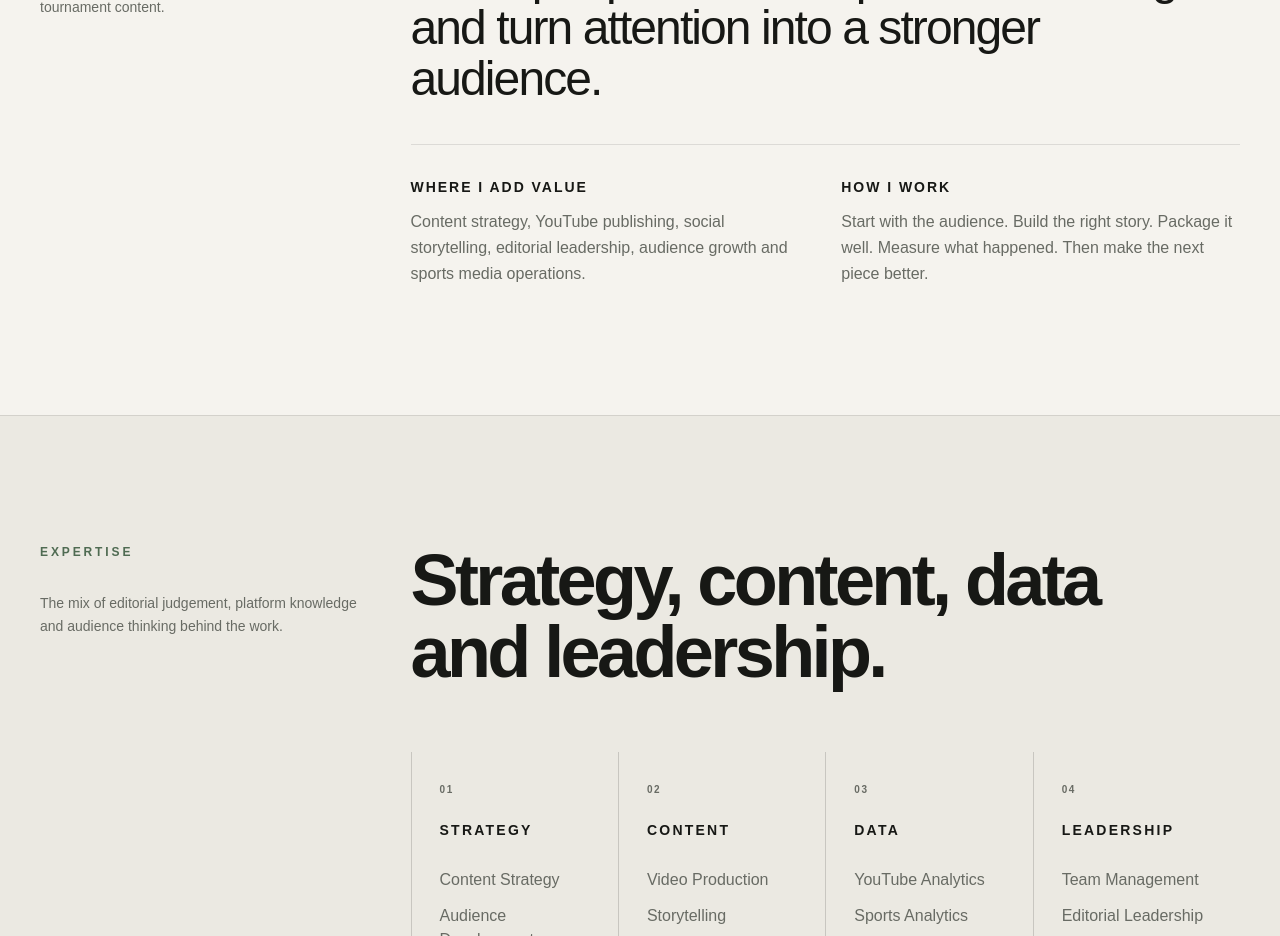
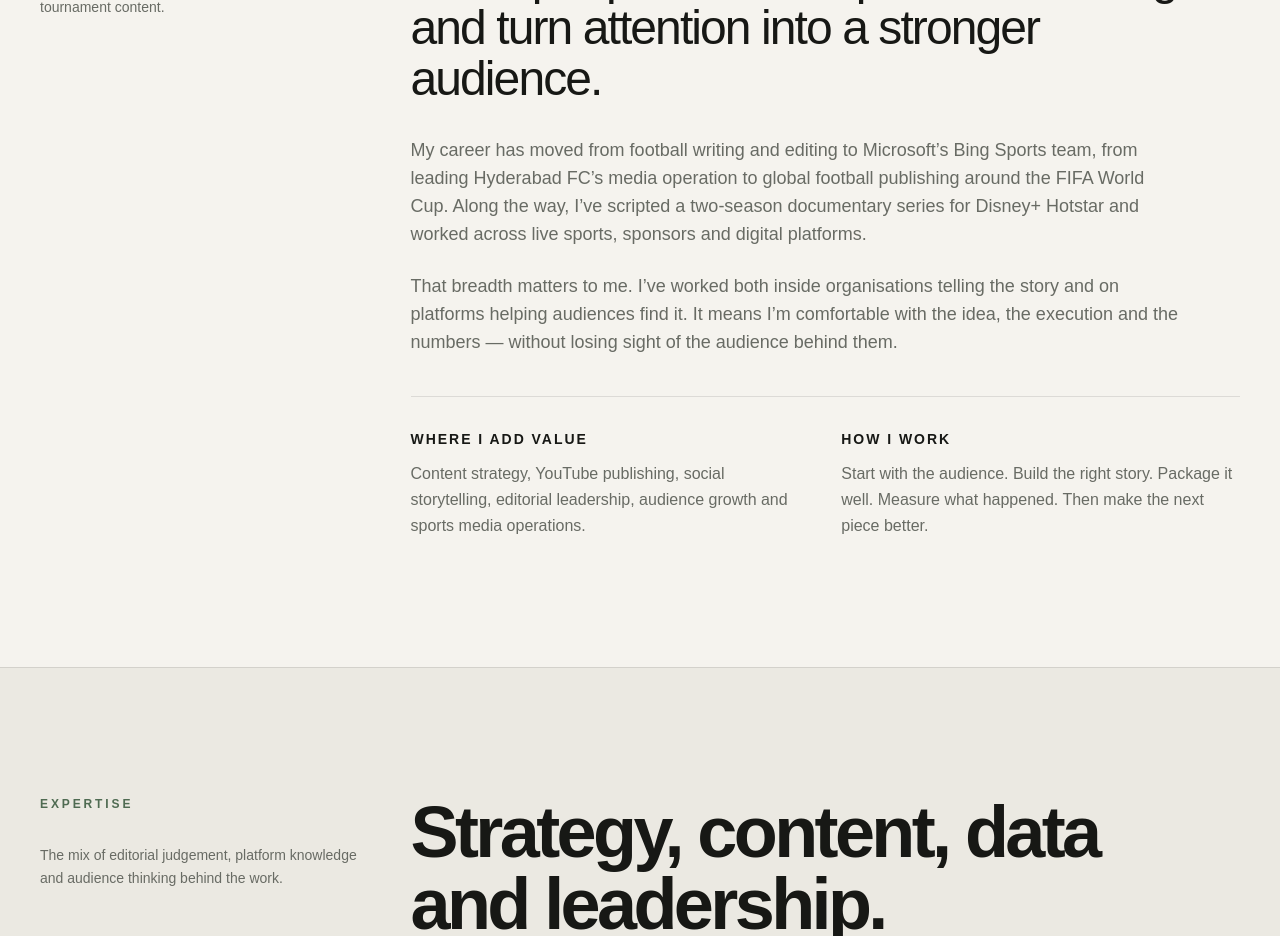
Before and after one commit to AakarshBot/aakars-portfolio-v2, a Next.js app: page / in a window 1280 px wide. Shown: the part 6220-7156 px from the top of the page. Built offline with nearby package versions, Linux system fonts and the light colour scheme.

Commit message:
refine: strengthen career breadth in about section

```diff
--- a/src/components/About.tsx
+++ b/src/components/About.tsx
@@ -12,6 +12,12 @@ export function About() {
       <div>
         <p className="max-w-5xl text-3xl font-medium leading-[1.05] tracking-[-0.04em] md:text-5xl">
           I build sports content that has a job to do: make people care, keep them watching and turn attention into a stronger audience.
+        </p>
+        <p className="mt-8 max-w-3xl text-base leading-7 text-[var(--muted)] md:text-lg">
+          My career has moved from football writing and editing to Microsoft’s Bing Sports team, from leading Hyderabad FC’s media operation to global football publishing around the FIFA World Cup. Along the way, I’ve scripted a two-season documentary series for Disney+ Hotstar and worked across live sports, sponsors and digital platforms.
+        </p>
+        <p className="mt-6 max-w-3xl text-base leading-7 text-[var(--muted)] md:text-lg">
+          That breadth matters to me. I’ve worked both inside organisations telling the story and on platforms helping audiences find it. It means I’m comfortable with the idea, the execution and the numbers — without losing sight of the audience behind them.
         </p>
         <div className="mt-10 grid gap-8 border-t border-black/10 pt-8 md:grid-cols-2">
           <div>
```
